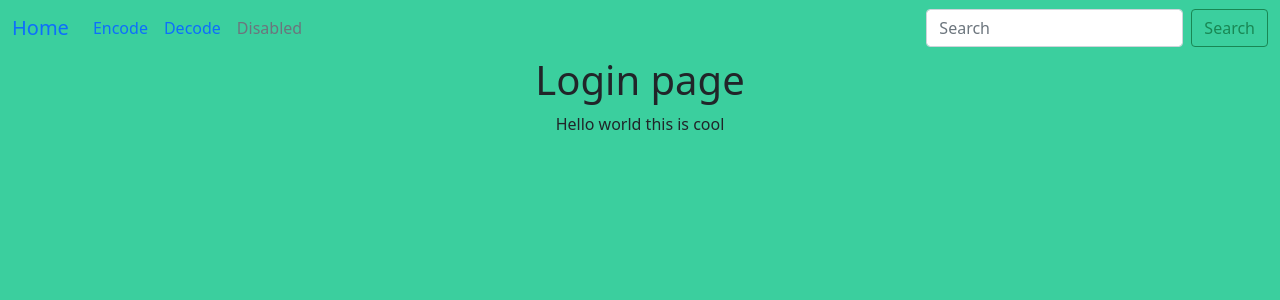
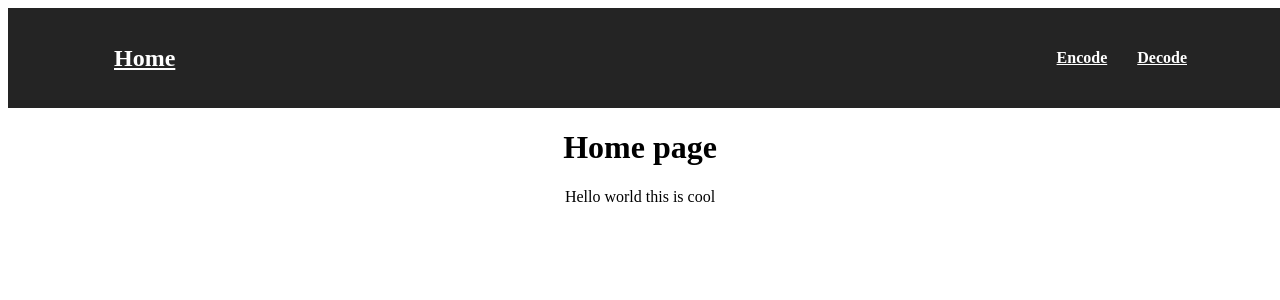
Before and after one commit to arulh/ImageEncoder, a Flask app: page / in a window 1280 px wide. Shown: the top 300 px of the page. Run offline with Flask 3, Linux system fonts and the light colour scheme.

Commit message:
changed appearance of site

```diff
--- a/app.py
+++ b/app.py
@@ -1,12 +1,11 @@
-from flask import Flask, render_template, request, flash
+from flask import Flask, render_template, request
 from encode import EncodedImage
-import os
 
 app = Flask(__name__)
 
-@app.route("/")
+@app.route("/", methods=["GET", "POST"])
 def login():
-    return render_template("login.html")
+    return render_template("home.html")
 
 @app.route("/encode", methods=["GET", "POST"])
 def encode():
--- a/static/style.css
+++ b/static/style.css
@@ -81,3 +81,65 @@ input[type=number]:hover {
 input[type=number]:focus {
   border-color: #4CAF50;
 }
+
+#navbar {
+  height: 100px;
+  background-color: #242424;
+  width: 100%;
+  padding: 0 12px;
+}
+
+.navbar--container {
+  width: 100%;
+  height: 100%;
+  max-width: 1100px;
+  margin: 0 auto;
+  display: flex;
+  justify-content: space-between;
+  align-items: center;
+}
+
+.nav--link__anchor {
+  margin: 0 12px;
+  color: #fff;
+  font-weight: 700;
+}
+
+.personal--logo {
+  font-size: 24px;
+  color: #fff;
+  margin: 0 12px;
+  font-weight: bold;
+}
+
+.navbar--list {
+  display: flex;
+}
+
+.navbar--list li {
+  padding: 3px;
+}
+
+.navbar--list li {
+  display: inline-block;
+  position: relative;
+  color: #e10600;
+}
+
+.navbar--list li:after {
+  content: '';
+  position: absolute;
+  width: 100%;
+  transform: scaleX(0);
+  height: 2px;
+  bottom: 0;
+  left: 0;
+  background-color: #0fe100;
+  transform-origin: bottom right;
+  transition: transform 0.25s ease-out;
+}
+
+.navbar--list li:hover:after {
+  transform: scaleX(1);
+  transform-origin: bottom left;
+}
--- a/templates/base.html
+++ b/templates/base.html
@@ -1,14 +1,27 @@
 <!DOCTYPE html>
 <html>
     <head>
-        <link href="https://cdn.jsdelivr.net/npm/bootstrap@5.1.3/dist/css/bootstrap.min.css" rel="stylesheet" integrity="sha384-1BmE4kWBq78iYhFldvKuhfTAU6auU8tT94WrHftjDbrCEXSU1oBoqyl2QvZ6jIW3" crossorigin="anonymous">
+        <!-- <link href="https://cdn.jsdelivr.net/npm/bootstrap@5.1.3/dist/css/bootstrap.min.css" rel="stylesheet" integrity="sha384-1BmE4kWBq78iYhFldvKuhfTAU6auU8tT94WrHftjDbrCEXSU1oBoqyl2QvZ6jIW3" crossorigin="anonymous"> -->
         <link rel="stylesheet" href="{{ url_for('static', filename='style.css') }}">
     </head>
     <!-- <script>
 
     </script> -->
-    <body style="background-color:rgb(59, 207, 158)">
-        <nav class="navbar navbar-expand-lg bg-body-tertiary">
+    <body style="background-color:rgb(255, 255, 255)">
+      <nav id="navbar">
+        <div class="navbar--container">
+          <a class="personal--logo" href="/">Home</a>
+          <ul class="navbar--list">
+            <li>
+              <a class="nav--link__anchor" href="/encode">Encode</a>
+            </li>
+            <li>
+              <a class="nav--link__anchor" href="\decode">Decode</a>
+            </li>
+          </ul>
+        </div>
+      </nav>
+        <!-- <nav class="navbar navbar-expand-lg bg-body-tertiary">
             <div class="container-fluid">
               <a class="navbar-brand" href="/">Home</a>
               <button class="navbar-toggler" type="button" data-bs-toggle="collapse" data-bs-target="#navbarSupportedContent" aria-controls="navbarSupportedContent" aria-expanded="false" aria-label="Toggle navigation">
@@ -32,7 +45,7 @@
                 </form>
               </div>
             </div>
-          </nav>
+          </nav> -->
         <div>{% block content %}{% endblock %}</div>
     </body>
 </html>
--- a/templates/login.html
+++ b/templates/home.html
@@ -1,5 +1,5 @@
 {% extends "base.html" %}
 {% block content %}
-<h1>Login page</h1>
+<h1>Home page</h1>
 <p>Hello world this is cool</p>
 {% endblock %}
```
Also changed, not shown: tests/encode_test.py (+0 -2 lines), static/resources/decoded_image.png, static/resources/encoded_image.png, static/resources/text.png, static/resources/uploaded_image.png.
